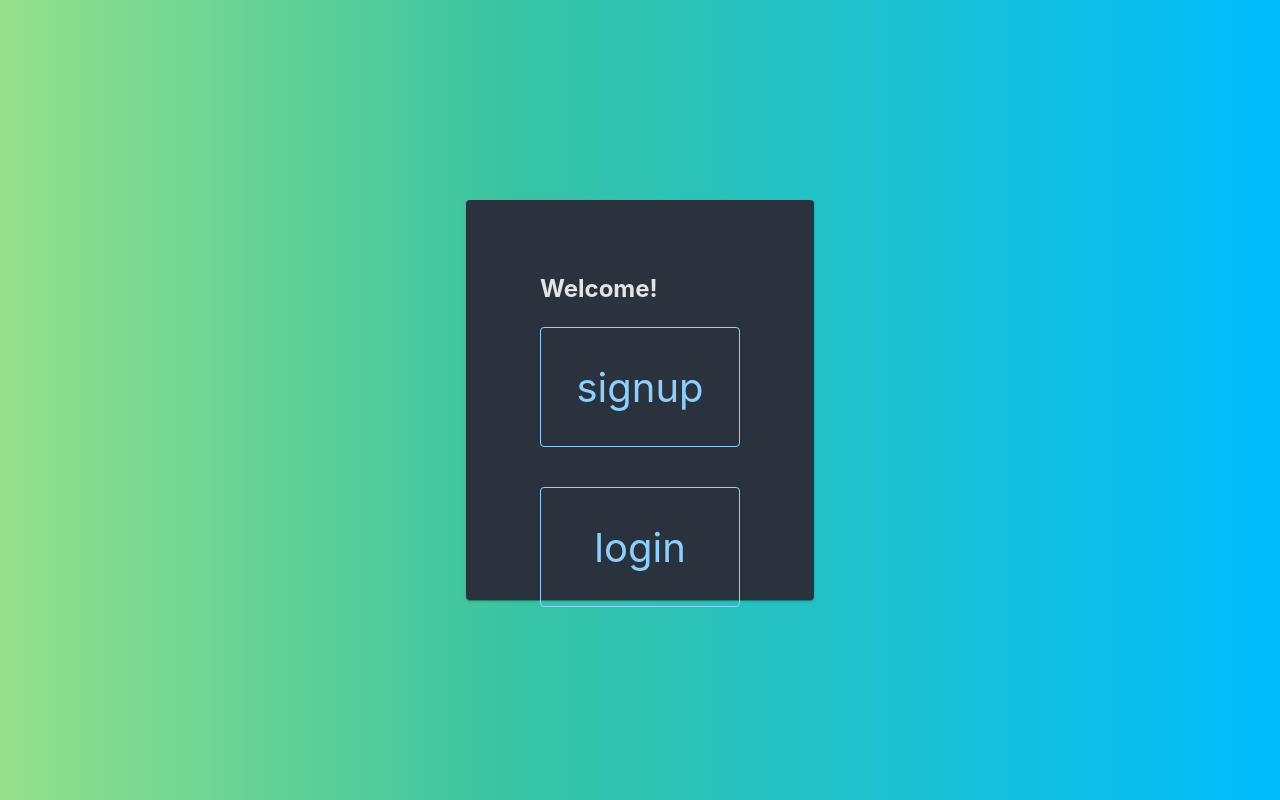
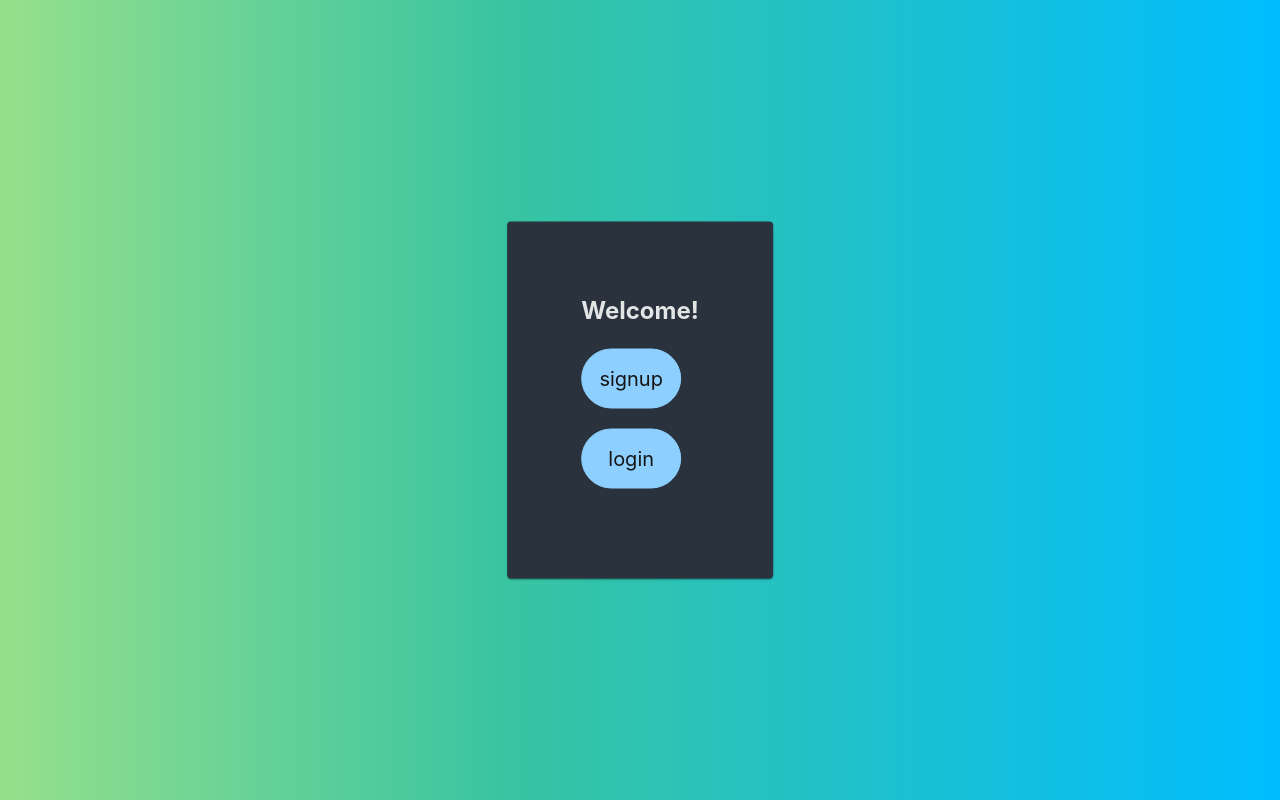
Before and after one commit to oriub/Chat, a Next.js app in the folder chat/: page / in a window 1280 px wide. Built offline with nearby package versions, Linux system fonts and the light colour scheme.

Commit message:
Cleaned up frontend

```diff
--- a/chat/pages/index.tsx
+++ b/chat/pages/index.tsx
@@ -6,10 +6,10 @@ export default function Home() {
   const router = useRouter();
   return (
       <>
-         <Card title="Welcome!" className=" center big-padding welcomecard">
-            <Button type="button" className="margin-bot button" label="signup" onClick={()=>router.push("/signup")}  outlined ></Button>
+         <Card title="Welcome!" className=" center big-padding ">
+            <Button type="button" className="margin-bot button" label="signup" onClick={()=>router.push("/signup")}  rounded ></Button>
          <br/>
-            <Button type="button" className="margin-top button" label="login" onClick={()=>router.push("/login")} outlined></Button>
+            <Button type="button" className="margin-top button" label="login" onClick={()=>router.push("/login")} rounded></Button>
          </Card>
         </>
 
--- a/chat/pages/login.tsx
+++ b/chat/pages/login.tsx
@@ -56,7 +56,7 @@ export default function LoginPage(){
     return(
         <Card title="Login" className="center">
         {errMessage && <Message severity="warn" text={errMessage} />}
-            <form onSubmit={ handleLoginSubmit }>
+            <form onSubmit={ handleLoginSubmit } >
                 <InputText name="username" placeholder="Username" className="block"/>
                 <Password name="password" placeholder="Password" className="block"/>
                 <Button type="submit" label="Login" rounded />
--- a/chat/styles/globals.css
+++ b/chat/styles/globals.css
@@ -44,31 +44,41 @@ body{
 }
 
 .margin-top{
-    margin-top:20px;
+    margin-top:10px;
     margin-bottom:auto;
 }
 
 .margin-bot{
-    margin-bottom:20px;
+    margin-bottom:10px;
     margin-top:auto;
 }
 
 .button{
-    height:120px;
-    width:200px;
+    height:60px;
+    width:100px;
     margin-left:auto;
     margin-right:auto;
-    font-size: 40px;
+    font-size: 20px;
 
 }
 
-.welcomecard{
-    height:50%;
-    width:auto;
+.cards{
+    height:500px;
+    width:500px;
 
 }
 
 .scroll{
     width: 100%;
-    height: 200px;
+    height: 300px;
 }
+
+.forms{
+    margin: 50px;
+    padding: 10px;
+}
+
+.smallcard{
+    width: 280px;
+    height: 267px;
+}
```
Also changed, not shown: chat/pages/chat.tsx (+14 -5 lines), 1 other file (tests, documents, lock files or other folders).
